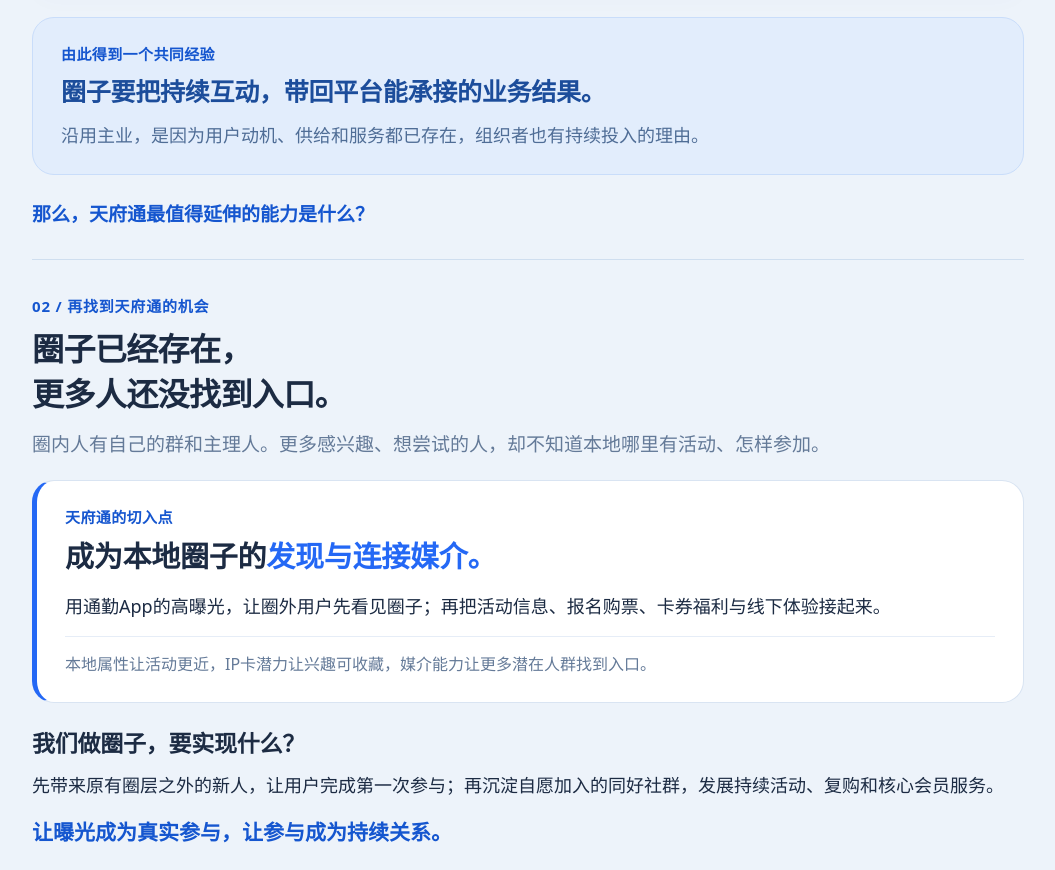
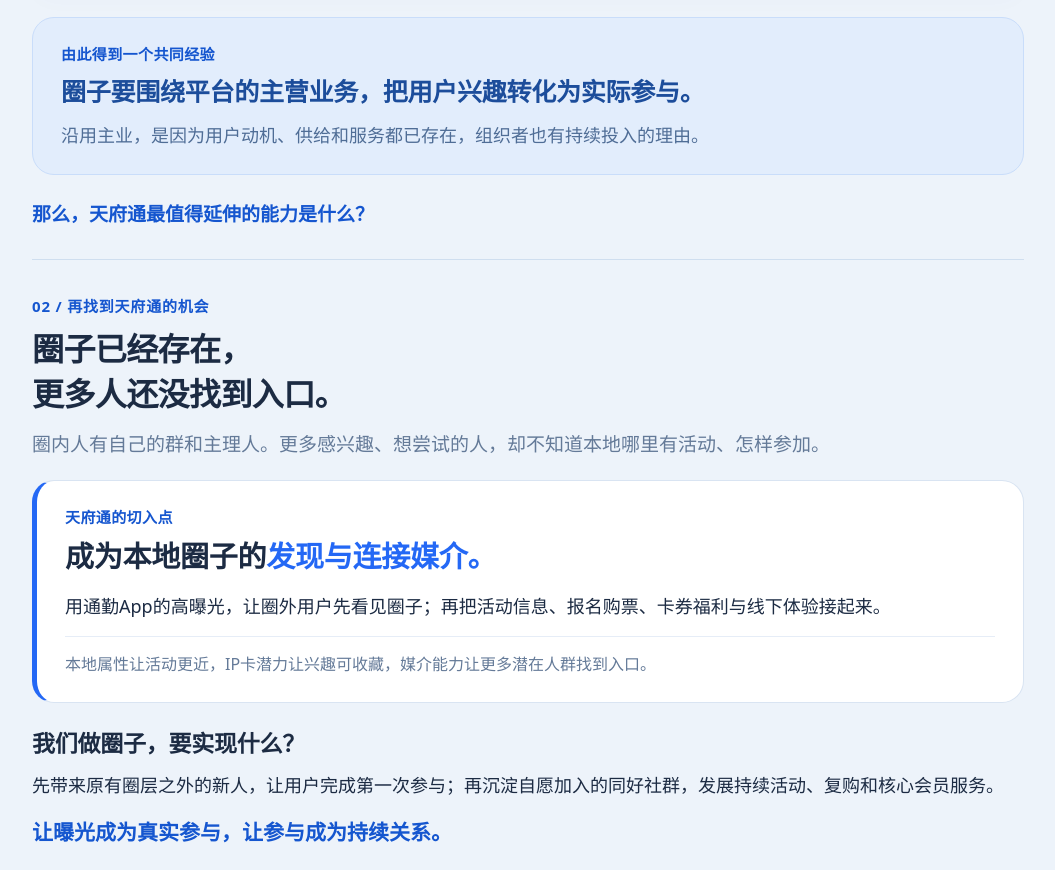
Before and after one commit to zhangxiaoshou779-stack/tianfutong-circles-plan-20261117, a plain HTML site: page index.html in a window 1280 px wide. Shown: the part 1391-2261 px from the top of the page, without its empty margins (112-1167 px from the left). Drawn offline with Linux system fonts and the light colour scheme.

Commit message:
Clarify the platform circle business principle

```diff
--- a/index.html
+++ b/index.html
@@ -49,7 +49,7 @@
       <p class="business-result"><strong>平台目的：</strong>延长粉丝互动，带动内容与直播回访。</p>
       <details class="inline-detail"><summary>研究依据与逻辑说明<img src="./assets/chevron-right.svg" alt=""></summary><div class="detail-content"><p>达人已有内容供给、受众关系和运营动机。圈子复用这些基础，形成平台内更稳定的触达；后续经营随达人类型而不同。</p><p class="source-note">依据2025年粉丝圈子内测报道，不代表所有账号已统一开放，也不等同于所有达人都带货。<a href="#ref-5">资料 [5]</a></p></div></details>
     </article>
-    <div class="conclusion"><p class="story-label">由此得到一个共同经验</p><h3>圈子要把持续互动，<br class="mobile-break">带回平台能承接的业务结果。</h3><p>沿用主业，是因为用户动机、供给和服务都已存在，组织者也有持续投入的理由。</p></div>
+    <div class="conclusion"><p class="story-label">由此得到一个共同经验</p><h3>圈子要围绕平台的主营业务，把用户兴趣转化为实际参与。</h3><p>沿用主业，是因为用户动机、供给和服务都已存在，组织者也有持续投入的理由。</p></div>
     <p class="transition">那么，天府通最值得延伸的能力是什么？</p>
   </section>
 
```
